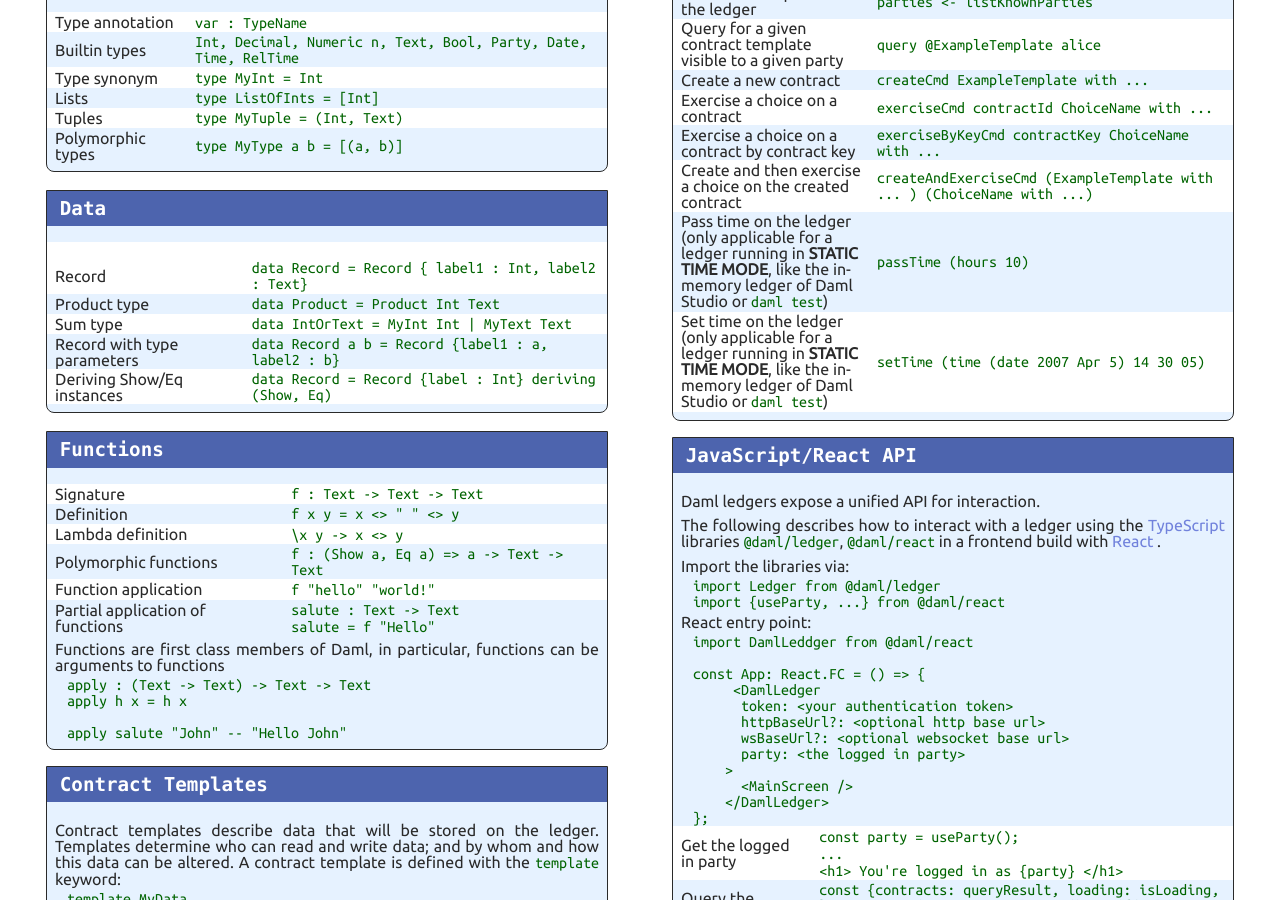
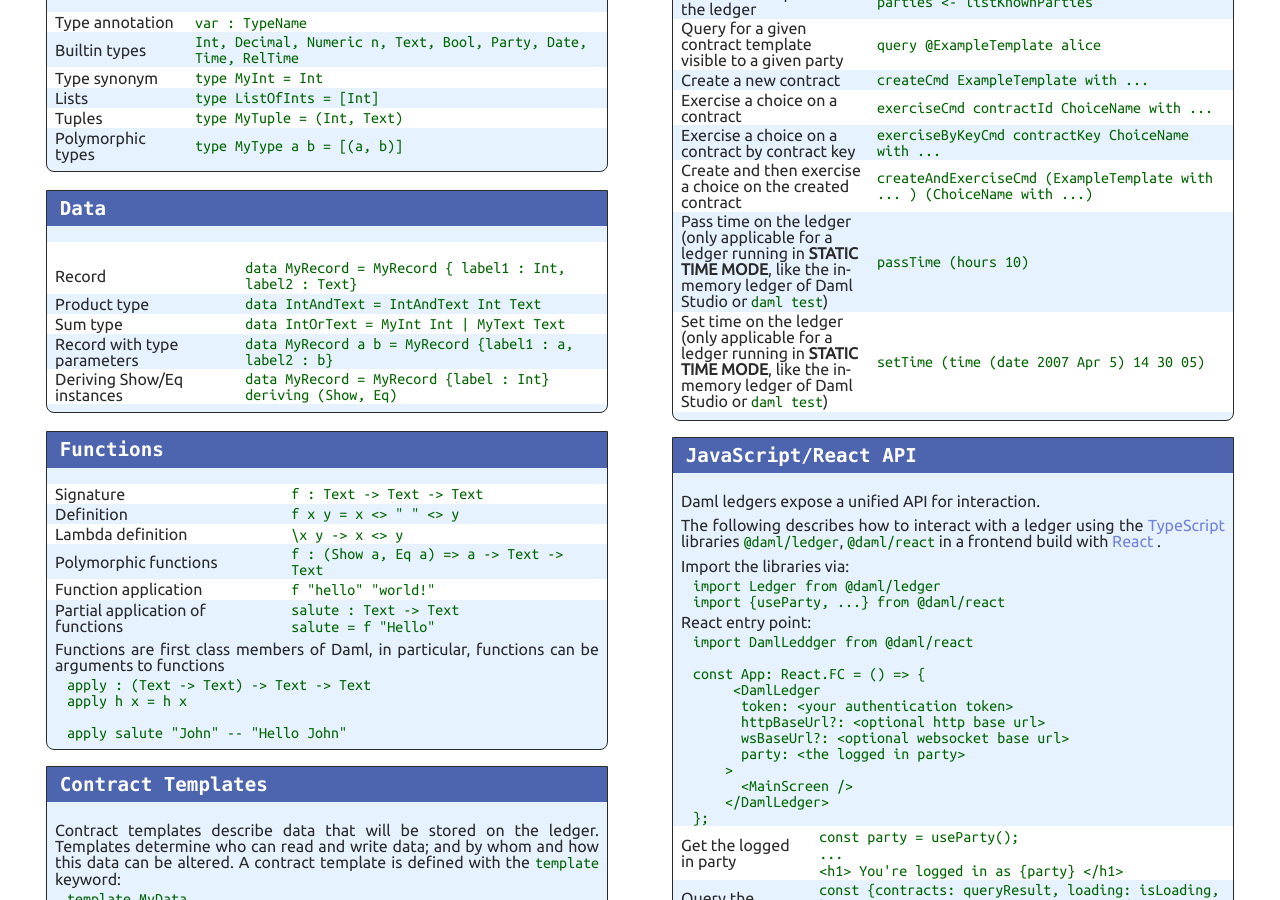
Before and after one commit to digital-asset/daml-cheat-sheet, a Jekyll site: the page built from index.html, in a window 1280 px wide and 900 px high, scrolled down 1863 px. Built offline with Jekyll 4.4.1, drawn with Linux system fonts in a browser that asks for light colours.

Commit message:
Tweak the examples for Record and Product types
The tables lists examples of `Record` and `Product type`s. I think the examples are confusing when they also use `Record` and `Product` as example names. Perhaps it would be more quickly understandable if we use `MyRecord` and `IntAndText`?

```diff
--- a/_includes/en/Data.md
+++ b/_includes/en/Data.md
@@ -1,7 +1,7 @@
 |                      |                                                       |
 | -------------------- | ----------------------------------------------------- |
-| Record | `data Record = Record { label1 : Int, label2 : Text}` |
-| Product type | `data Product = Product Int Text` |
+| Record | `data MyRecord = MyRecord { label1 : Int, label2 : Text}` |
+| Product type | `data IntAndText = IntAndText Int Text` |
 | Sum type | `data IntOrText = MyInt Int | MyText Text` |
-| Record with type parameters | `data Record a b = Record {label1 : a, label2 : b}` |
-| Deriving Show/Eq instances | `data Record = Record {label : Int} deriving (Show, Eq)` |
+| Record with type parameters | `data MyRecord a b = MyRecord {label1 : a, label2 : b}` |
+| Deriving Show/Eq instances | `data MyRecord = MyRecord {label : Int} deriving (Show, Eq)` |
```
